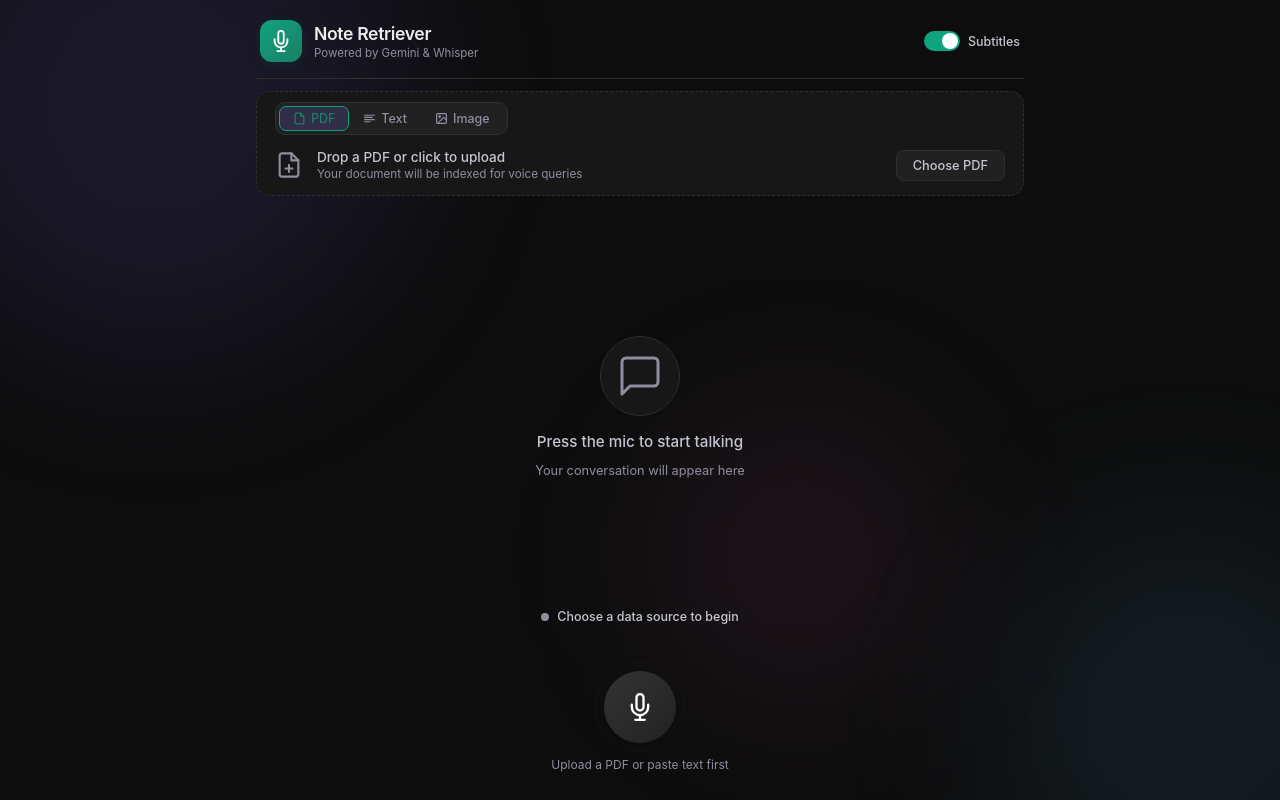
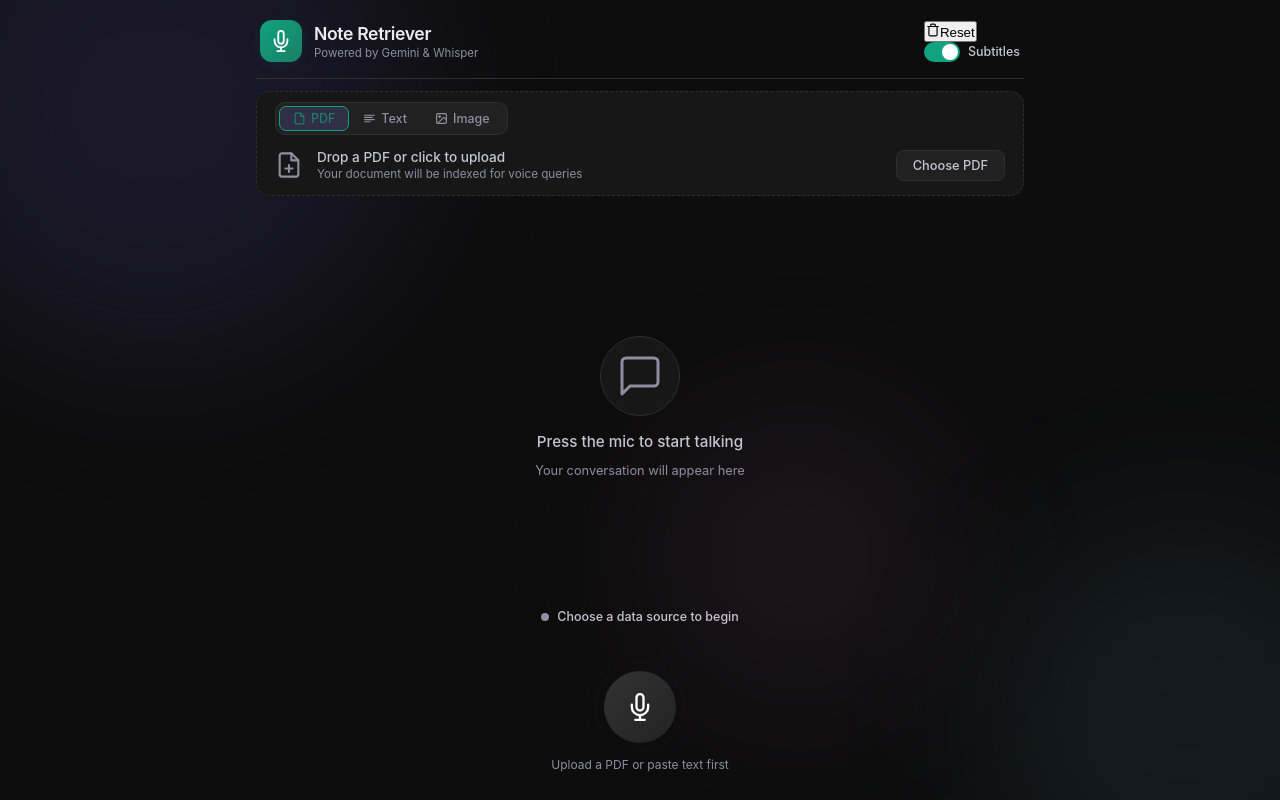
Before and after one commit to the-carnage/Endee-Assignment, a React (Vite) app in the folder endee-frontend/: page / in a window 1280 px wide. Built offline with nearby package versions, Linux system fonts and the light colour scheme.

Commit message:
feat(frontend): Add persistence and Reset feature

```diff
--- a/endee-frontend/src/components/VoiceRag/AppHeader.jsx
+++ b/endee-frontend/src/components/VoiceRag/AppHeader.jsx
@@ -1,6 +1,6 @@
 import React from 'react';
 
-const AppHeader = ({ subtitlesEnabled, setSubtitlesEnabled }) => {
+const AppHeader = ({ subtitlesEnabled, setSubtitlesEnabled, onClearData }) => {
   return (
     <header className="app-header">
       <div className="header-icon">
@@ -25,6 +25,19 @@ const AppHeader = ({ subtitlesEnabled, setSubtitlesEnabled }) => {
         <p>Powered by Gemini &amp; Whisper</p>
       </div>
       <div className="header-controls">
+        {onClearData && (
+          <button
+            className="clear-data-btn"
+            onClick={onClearData}
+            title="Clear all documents and chat history"
+          >
+            <svg width="14" height="14" viewBox="0 0 24 24" fill="none" stroke="currentColor" strokeWidth="2" strokeLinecap="round" strokeLinejoin="round">
+              <polyline points="3 6 5 6 21 6"></polyline>
+              <path d="M19 6v14a2 2 0 0 1-2 2H7a2 2 0 0 1-2-2V6m3 0V4a2 2 0 0 1 2-2h4a2 2 0 0 1 2 2v2"></path>
+            </svg>
+            Reset
+          </button>
+        )}
         <label className="toggle-label" title="Toggle subtitles">
           <input
             type="checkbox"
--- a/endee-frontend/src/components/VoiceRag/VoiceRagApp.jsx
+++ b/endee-frontend/src/components/VoiceRag/VoiceRagApp.jsx
@@ -7,11 +7,24 @@ import './VoiceRag.css';
 import { useVoiceRecorder } from '../../hooks/useVoiceRecorder';
 
 const VoiceRagApp = () => {
-  const [subtitlesEnabled, setSubtitlesEnabled] = useState(true);
-  const [docLoaded, setDocLoaded] = useState(false);
-  const [appStatus, setAppStatus] = useState('idle');
-  const [messages, setMessages] = useState([]);
-  const [docSummary, setDocSummary] = useState('');
+  const [subtitlesEnabled, setSubtitlesEnabled] = useState(() => {
+    const saved = localStorage.getItem('endee_subtitles');
+    return saved !== null ? JSON.parse(saved) : true;
+  });
+  const [docLoaded, setDocLoaded] = useState(() => {
+    return localStorage.getItem('endee_docLoaded') === 'true';
+  });
+  const [appStatus, setAppStatus] = useState(() => {
+    const saved = localStorage.getItem('endee_appStatus');
+    return saved || 'idle';
+  });
+  const [messages, setMessages] = useState(() => {
+    const saved = localStorage.getItem('endee_messages');
+    return saved ? JSON.parse(saved) : [];
+  });
+  const [docSummary, setDocSummary] = useState(() => {
+    return localStorage.getItem('endee_docSummary') || '';
+  });
 
   const audioPlayerRef = useRef(null);
 
@@ -21,6 +34,30 @@ const VoiceRagApp = () => {
     startRecording,
     stopRecording,
   } = useVoiceRecorder();
+
+  // Persist state to localStorage whenever it changes
+  useEffect(() => {
+    localStorage.setItem('endee_subtitles', JSON.stringify(subtitlesEnabled));
+  }, [subtitlesEnabled]);
+
+  useEffect(() => {
+    localStorage.setItem('endee_docLoaded', docLoaded);
+  }, [docLoaded]);
+
+  useEffect(() => {
+    // We only want to persist stable states, not intermediate processing states
+    if (appStatus === 'idle' || appStatus === 'ready') {
+      localStorage.setItem('endee_appStatus', appStatus);
+    }
+  }, [appStatus]);
+
+  useEffect(() => {
+    localStorage.setItem('endee_messages', JSON.stringify(messages));
+  }, [messages]);
+
+  useEffect(() => {
+    localStorage.setItem('endee_docSummary', docSummary);
+  }, [docSummary]);
 
   useEffect(() => {
     if (isRecording) {
@@ -91,6 +128,25 @@ const VoiceRagApp = () => {
     }
   };
 
+  const handleClearData = async () => {
+    if (!window.confirm("Are you sure you want to clear all data and reset the app?")) return;
+
+    try {
+      await fetch('http://localhost:8000/clear', { method: 'POST' });
+    } catch (e) {
+      console.error("Failed to clear backend DB", e);
+    }
+
+    localStorage.clear();
+    setDocLoaded(false);
+    setAppStatus('idle');
+    setMessages([]);
+    setDocSummary('');
+    // Note: UploadZone state won't reset automatically since it manages its own state,
+    // but typically a user would refresh after a hard reset anyway.
+    window.location.reload();
+  };
+
   return (
     <div className="voice-rag-root">
       <div className="bg-orb orb-1"></div>
@@ -101,6 +157,7 @@ const VoiceRagApp = () => {
         <AppHeader
           subtitlesEnabled={subtitlesEnabled}
           setSubtitlesEnabled={setSubtitlesEnabled}
+          onClearData={handleClearData}
         />
 
         <UploadZone
```
